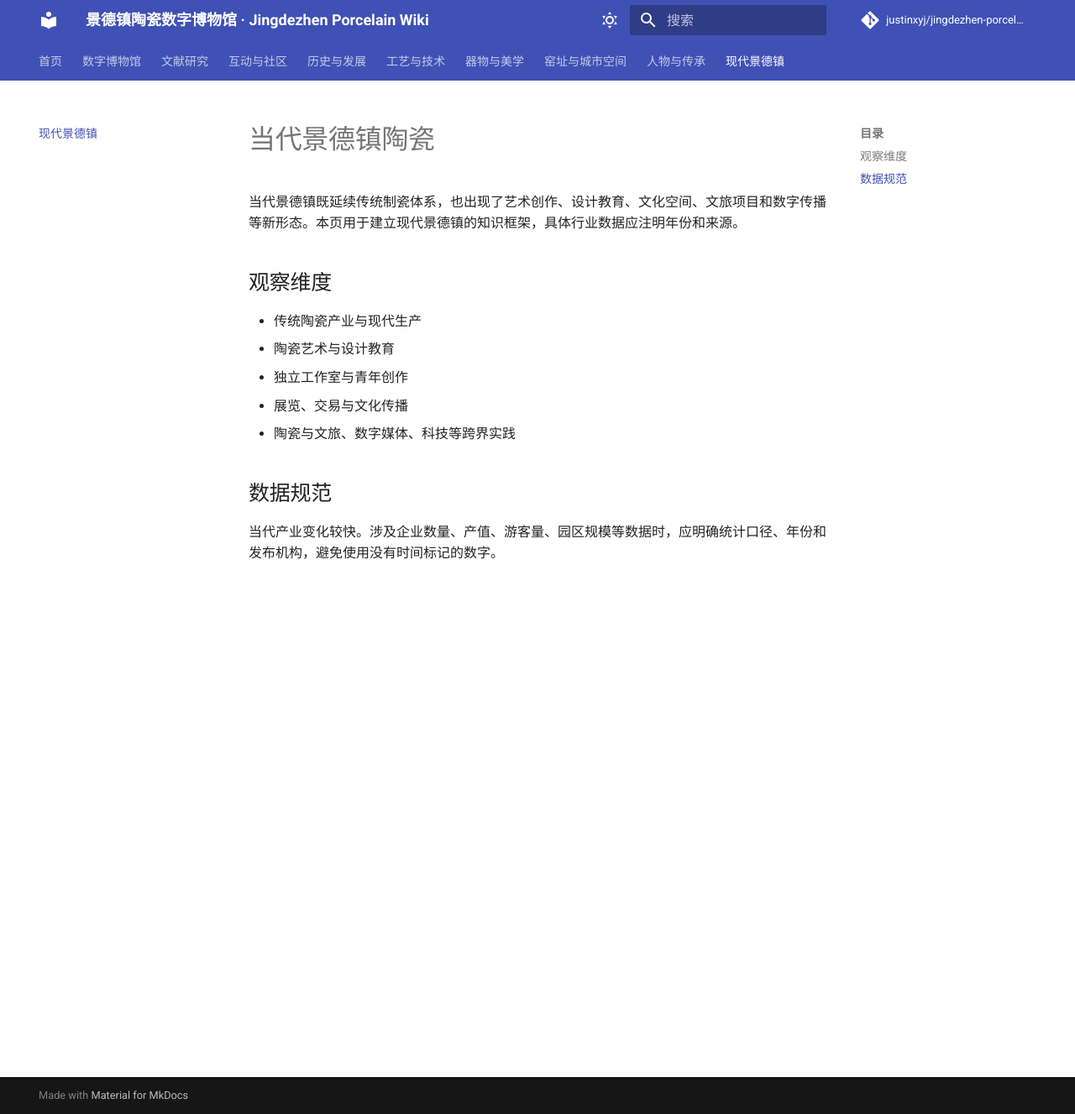
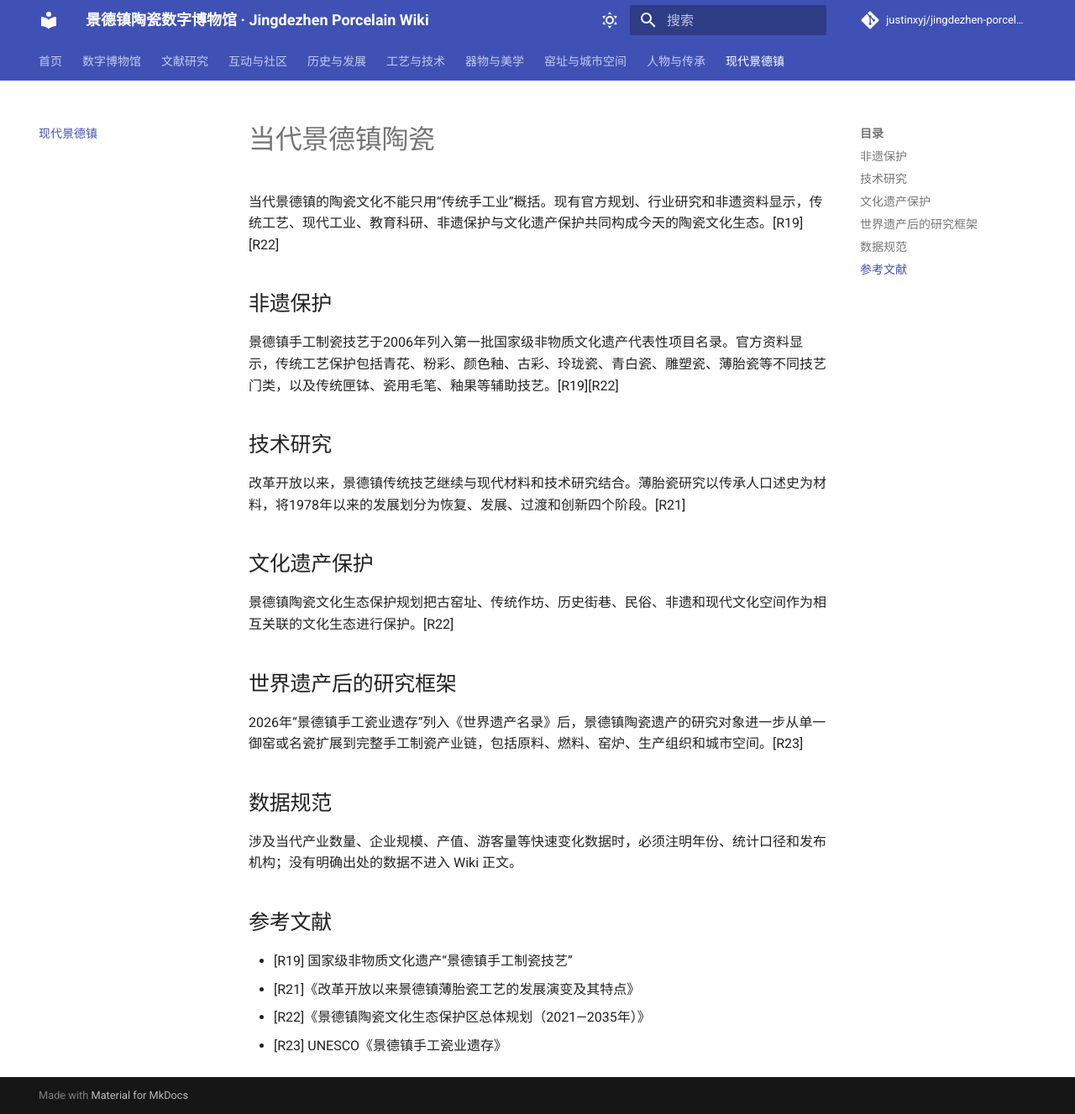
Before and after one commit to justinxyj/jingdezhen-porcelain-wiki, an MkDocs documentation site: the page built from docs/contemporary/README.md, in a window 1280 px wide and 1327 px high. Shown: the whole window at 84% size. Built offline with MkDocs 1.6.1 and Material for MkDocs 9.7.7, drawn with Linux system fonts in a browser that asks for light colours; a script that is not in the unit is left out; comment, search, counter and statistics services are not loaded.

Commit message:
docs: expand contemporary ceramic heritage from official and academic sources

```diff
--- a/docs/contemporary/README.md
+++ b/docs/contemporary/README.md
@@ -1,15 +1,30 @@
 # 当代景德镇陶瓷
 
-当代景德镇既延续传统制瓷体系，也出现了艺术创作、设计教育、文化空间、文旅项目和数字传播等新形态。本页用于建立现代景德镇的知识框架，具体行业数据应注明年份和来源。
+当代景德镇的陶瓷文化不能只用“传统手工业”概括。现有官方规划、行业研究和非遗资料显示，传统工艺、现代工业、教育科研、非遗保护与文化遗产保护共同构成今天的陶瓷文化生态。[R19][R22]
 
-## 观察维度
+## 非遗保护
 
-- 传统陶瓷产业与现代生产
-- 陶瓷艺术与设计教育
-- 独立工作室与青年创作
-- 展览、交易与文化传播
-- 陶瓷与文旅、数字媒体、科技等跨界实践
+景德镇手工制瓷技艺于2006年列入第一批国家级非物质文化遗产代表性项目名录。官方资料显示，传统工艺保护包括青花、粉彩、颜色釉、古彩、玲珑瓷、青白瓷、雕塑瓷、薄胎瓷等不同技艺门类，以及传统匣钵、瓷用毛笔、釉果等辅助技艺。[R19][R22]
+
+## 技术研究
+
+改革开放以来，景德镇传统技艺继续与现代材料和技术研究结合。薄胎瓷研究以传承人口述史为材料，将1978年以来的发展划分为恢复、发展、过渡和创新四个阶段。[R21]
+
+## 文化遗产保护
+
+景德镇陶瓷文化生态保护规划把古窑址、传统作坊、历史街巷、民俗、非遗和现代文化空间作为相互关联的文化生态进行保护。[R22]
+
+## 世界遗产后的研究框架
+
+2026年“景德镇手工瓷业遗存”列入《世界遗产名录》后，景德镇陶瓷遗产的研究对象进一步从单一御窑或名瓷扩展到完整手工制瓷产业链，包括原料、燃料、窑炉、生产组织和城市空间。[R23]
 
 ## 数据规范
 
-当代产业变化较快。涉及企业数量、产值、游客量、园区规模等数据时，应明确统计口径、年份和发布机构，避免使用没有时间标记的数字。
+涉及当代产业数量、企业规模、产值、游客量等快速变化数据时，必须注明年份、统计口径和发布机构；没有明确出处的数据不进入 Wiki 正文。
+
+## 参考文献
+
+- [R19] 国家级非物质文化遗产“景德镇手工制瓷技艺”
+- [R21]《改革开放以来景德镇薄胎瓷工艺的发展演变及其特点》
+- [R22]《景德镇陶瓷文化生态保护区总体规划（2021—2035年）》
+- [R23] UNESCO《景德镇手工瓷业遗存》
```
